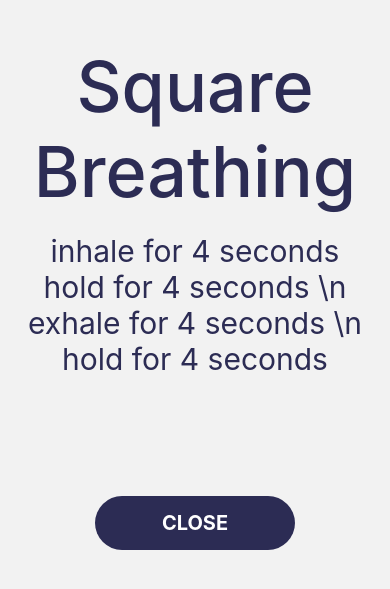
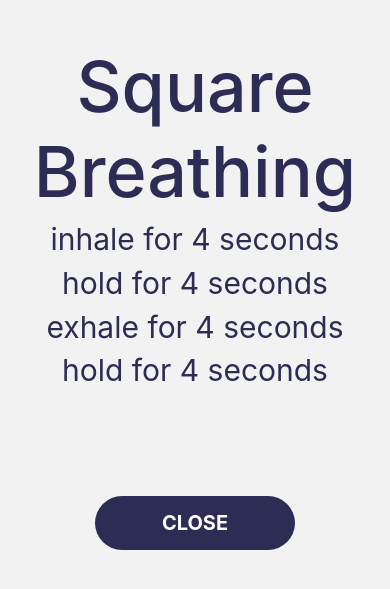
Before and after one commit to farisdurrani/meditation-app, a React Native app: screen /SquareInfo3 in a window 390 px wide. Shown: the part 125-714 px from the top of the page. Built offline with nearby package versions, Linux system fonts and the light colour scheme.

Commit message:
restyles info screens

```diff
--- a/screens/info_screens/FocusedInfo.js
+++ b/screens/info_screens/FocusedInfo.js
@@ -29,7 +29,7 @@ const styles = StyleSheet.create({
     alignItems: "center",
     justifyContent: "space-between",
     height: Dimensions.get("window").height * 0.6,
-    paddingHorizontal: 10,
+    paddingHorizontal: 20,
   },
   text: {
     fontSize: 30,
--- a/screens/info_screens/SquareInfo2.js
+++ b/screens/info_screens/SquareInfo2.js
@@ -29,7 +29,7 @@ const styles = StyleSheet.create({
     alignItems: "center",
     justifyContent: "space-between",
     height: Dimensions.get("window").height * 0.6,
-    paddingHorizontal: 10,
+    paddingHorizontal: 20,
   },
   text: {
     fontSize: 30,
--- a/screens/info_screens/SquareInfo3.js
+++ b/screens/info_screens/SquareInfo3.js
@@ -8,10 +8,10 @@ const SquareInfo3 = ({ navigation }) => {
     <View style={styles.container}>
       <View style={styles.mainContainer}>
         <MText text="Square Breathing" />
-        <Text style={styles.text}>
-          inhale for 4 seconds hold for 4 seconds \n exhale for 4 seconds \n
-          hold for 4 seconds
-        </Text>
+        <Text style={styles.text}>inhale for 4 seconds</Text>
+        <Text style={styles.text}>hold for 4 seconds</Text>
+        <Text style={styles.text}>exhale for 4 seconds</Text>
+        <Text style={styles.text}>hold for 4 seconds</Text>
         <MButton
           text="CLOSE"
           onPress={() => navigation.goBack}
```
Also changed, not shown: screens/info_screens/Info.js (deleted, +0 -28 lines).
